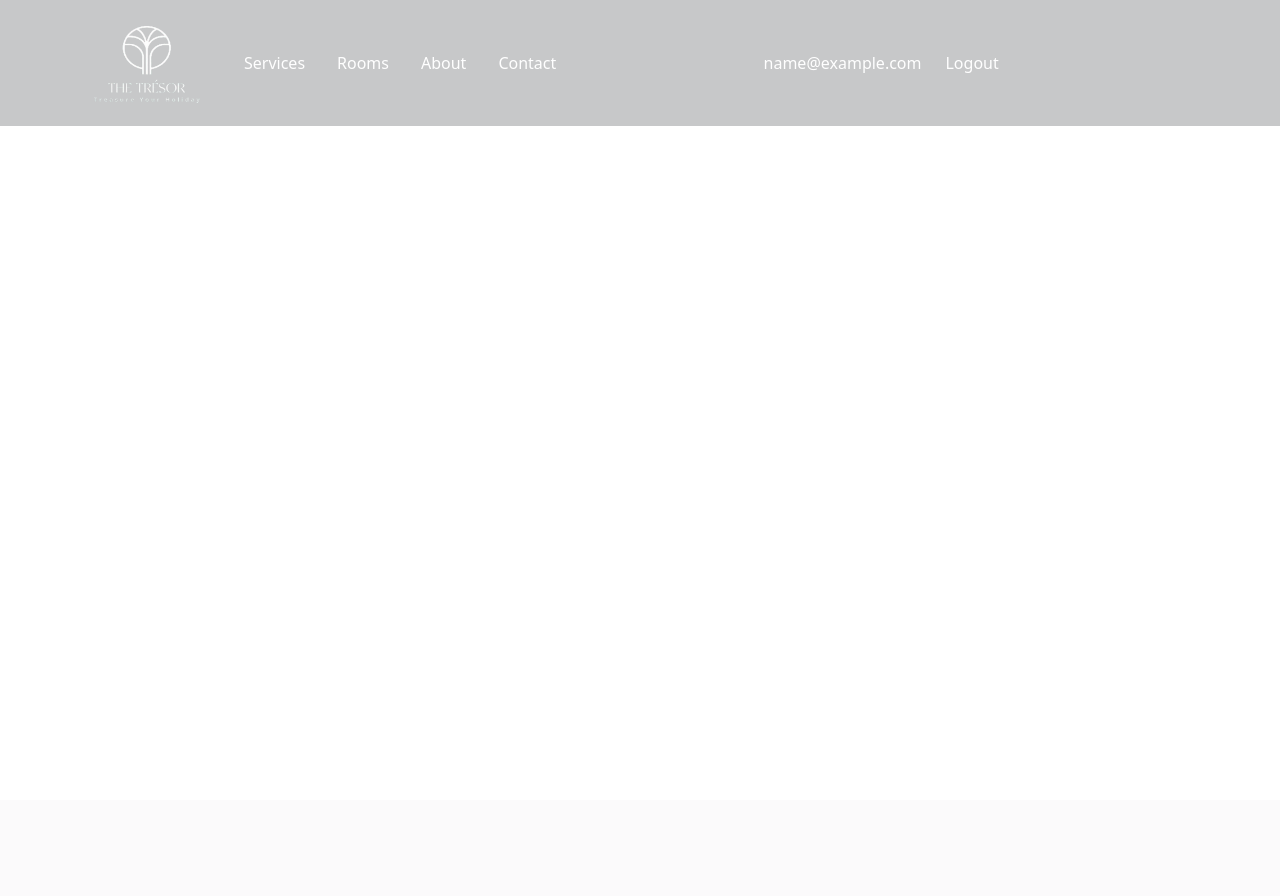
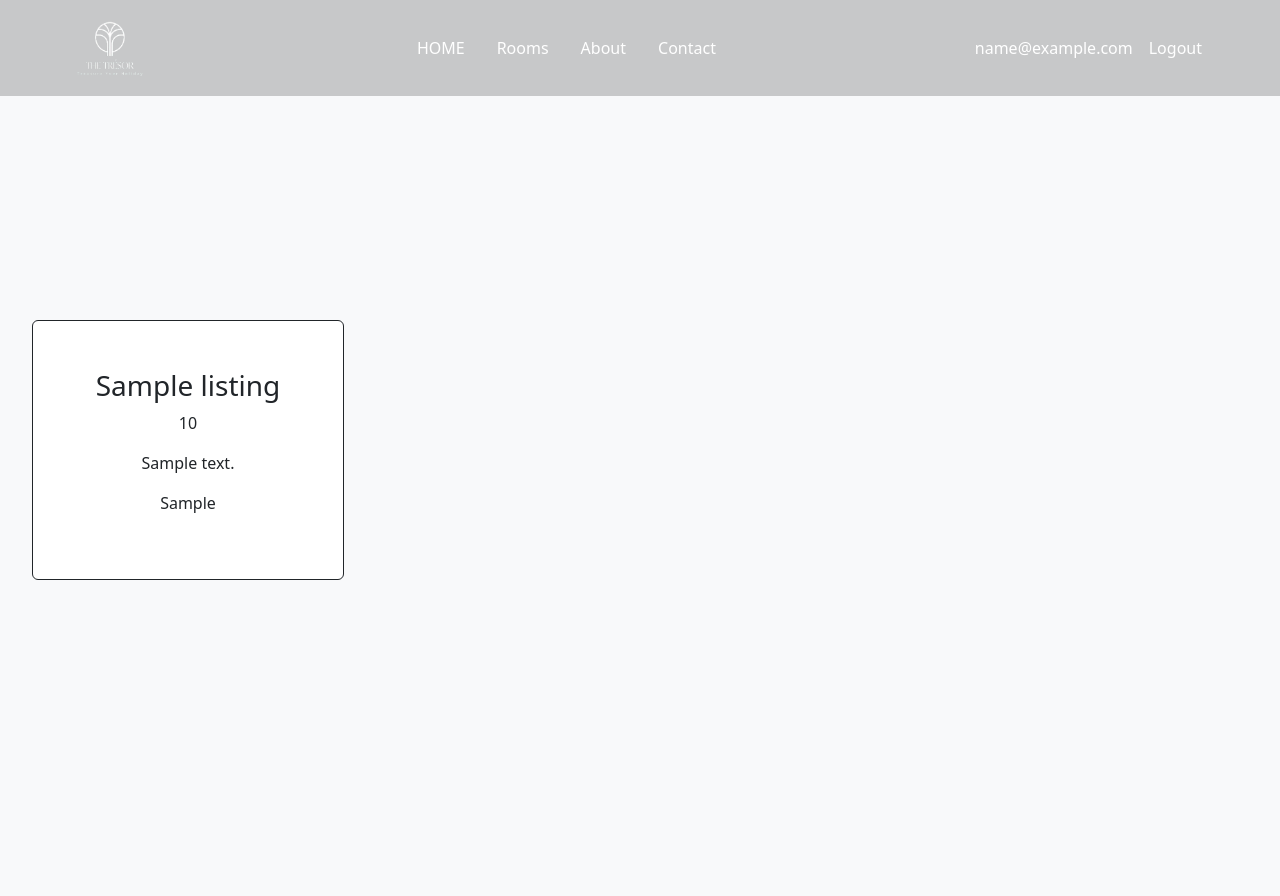
Before and after one commit to Xzilleon2/The-Tresor, a PHP site: page /Frames/Homepage.php in a window 1280 px wide. Before the commit the page ends 126 px from the top, so only its background shows below. Run offline with PHP 8.4, Linux system fonts and the light colour scheme; the visitor is signed in with stand-in values (Sample User, id 1); tables that the repository leaves empty or names only in its code hold one stand-in row (values such as "Sample post").

Commit message:
Made some Homepage function

```diff
--- a/Frames/Homepage.php
+++ b/Frames/Homepage.php
@@ -1,6 +1,7 @@
 <?php
 session_start();
 include('../Connection/db_connect.php');
+include('../Verify/fetchlistingdata.php');
 
 // Check if user is logged in
 if (!isset($_SESSION['email']) && !isset($_SESSION['password'])) {
@@ -21,39 +22,51 @@ if (!isset($_SESSION['email']) && !isset($_SESSION['password'])) {
 </head>
 <body>
     <!-- Navbar -->
-    <nav class="navbar navbar-expand-lg navbar-light bg-dark bg-opacity-25 fixed-top">
-        <div class="container">
+    <nav class="navbar navbar-expand-lg navbar-light bg-dark bg-opacity-25 d-flex justify-content-center">
+        <div class="container p-0 m-0">
             <!-- Brand and Toggler -->
             <a class="navbar-brand text-dark" href="#">
-                <img src="../Resources/Tresor.png" alt="" style="height: 100px; width: 130px;">
+                <img src="../Resources/Tresor.png" alt="" style="height: 70px; width: 80px;">
             </a>
             <button class="navbar-toggler" type="button" data-bs-toggle="collapse" data-bs-target="#navbarNav">
                 <span class="navbar-toggler-icon"></span>
             </button>
 
             <!-- Collapsible Menu -->
-            <div class="collapse navbar-collapse" id="navbarNav">
-                <ul class="navbar-nav mx-auto text-center">
-                    <li class="nav-item mx-2"><a class="nav-link text-white" href="#Services">Services</a></li>
+            <div class="collapse navbar-collapse d-flex text-center" id="navbarNav">
+                <ul class="navbar-nav mx-auto text-center px-5">
+                    <li class="nav-item mx-2"><a class="nav-link text-white" href="#Services">HOME</a></li>
                     <li class="nav-item mx-2"><a class="nav-link text-white" href="#Rooms">Rooms</a></li>
                     <li class="nav-item mx-2"><a class="nav-link text-white" href="#About">About</a></li>
                     <li class="nav-item mx-2"><a class="nav-link text-white" href="#Contact">Contact</a></li>
                 </ul>
-                <!--Dashboard button -->
-                <div class="collapse navbar-collapse">
-                    <ul class="navbar-nav mx-auto">
+                <ul class="navbar-nav">
                         <li class="nav-item"><a class="nav-link text-white text-decoration-none"
                          href="Dashboard.php"><?php echo $_SESSION['email'] ?></a></li> <br>
-                         <li class="nav-item mx-2"><a class="nav-link text-white" href="../Verify/Logout.php">Logout</a></li>
-                    </ul>
-                </div>
-
+                         <li class="nav-item"><a class="nav-link text-white" href="../Verify/Logout.php">Logout</a></li>
+                </ul>
             </div>
         </div>
     </nav>
+    <!--Product Section-->
+    <div class="container-fluid bg-light d-flex align-items-end justify-content-center p-3" style="height: 100vh;">
+        <div class="container-fluid h-75" style="width: 100%; overflow-y: scroll; scrollbar-width: none;">
+            <div class="row">
+            <?php while($row = mysqli_fetch_assoc($result)) { ?>
+                <div class="card d-flex flex-column align-items-center justify-content-center
+                border border-dark w-25 m-3 p-5 shadow-md">
+                        <h3><?= $row['list_title'] ?></h3>
+                        <p><?= $row['list_price'] ?></p>
+                        <p><?= $row['list_description'] ?></P>
+                        <p><?= $row['list_location'] ?></p>
+                </div>
+            <?php }?>
+            </div>
+        </div>
+    </div>
 
-        <!-- Bootstrap Script -->
-        <script src="https://cdn.jsdelivr.net/npm/bootstrap@5.3.3/dist/js/bootstrap.bundle.min.js"></script>
+    <!-- Bootstrap Script -->
+    <script src="https://cdn.jsdelivr.net/npm/bootstrap@5.3.3/dist/js/bootstrap.bundle.min.js"></script>
 
 </body>
 </html>
--- /dev/null
+++ b/Verify/fetchlistingdata.php
@@ -0,0 +1,6 @@
+<?php
+include ("../Connection/db_connect.php");
+
+$query = "SELECT list_title, list_price, list_description, list_location FROM listings";
+$result = mysqli_query($conn, $query);
+?>
--- a/index.php
+++ b/index.php
@@ -42,7 +42,7 @@
         <div class="container">
             <!-- Brand and Toggler -->
             <a class="navbar-brand text-dark" href="#">
-                <img src="Resources/Tresor.png" alt="" style="height: 100px; width: 130px;">
+                <img src="Resources/Tresor.png" alt="" style="height: 80px; width: 100px;">
             </a>
             <button class="navbar-toggler" type="button" data-bs-toggle="collapse" data-bs-target="#navbarNav">
                 <span class="navbar-toggler-icon"></span>
```
